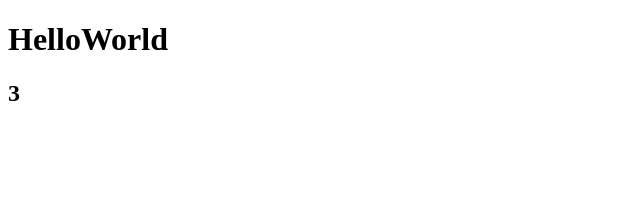
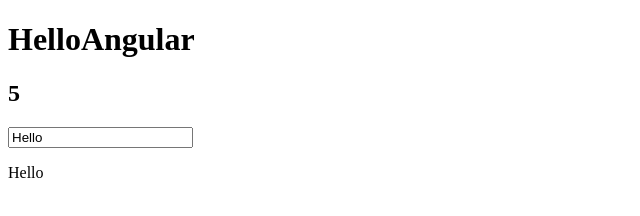
Before and after one commit to cannonbrooke/angular_intro, a website: page public/index.html in a window 1280 px wide. Shown: the whole page, without its empty margins (0-640 px from the left). Drawn offline with nearby package versions, Linux system fonts and the light colour scheme.

Commit message:
added controllers value of myModel

```diff
--- a/public/index.html
+++ b/public/index.html
@@ -2,11 +2,23 @@
 <html lang="en">
 <head>
   <meta charset="UTF-8">
-  <title>Angular App</title>
-<script ty[e="text/javascript" src="https://cdnjs.cloudflare.com/ajax/libs/angular.js/1.4.5/angular.js"></script>
+  <title>Agular App</title>
+<script type="text/javascript" src="https://cdnjs.cloudflare.com/ajax/libs/angular.js/1.4.5/angular.js"></script>
+
 </head>
-<body ng-app=>
-<h1>{{"Hello"  +  "World"}}</h1>
-<h2>{{ 1 + 2 }} </h2>
+<body ng-app="myApp">
+<div ng-controller="myController">
+  <h1>{{"Hello" + "Angular"}}</h1>
+  <h2>{{ 2 + 3 }}</h2>
+
+  <input ng-model="myModel"
+        type="text"
+        name="input1"
+        id="input1">
+  <p>{{myModel}}</p>
+  </input>
+
+</div>
+  <script type="text/javascript" src="/js/main.js"></script>
 </body>
 </html>
--- /dev/null
+++ b/public/js/main.js
@@ -0,0 +1,5 @@
+var app = angular.module('myApp', []);
+
+app.controller('myController', ['$scope', function($scope){
+  $scope.myModel = "Hello";
+}]);
```
